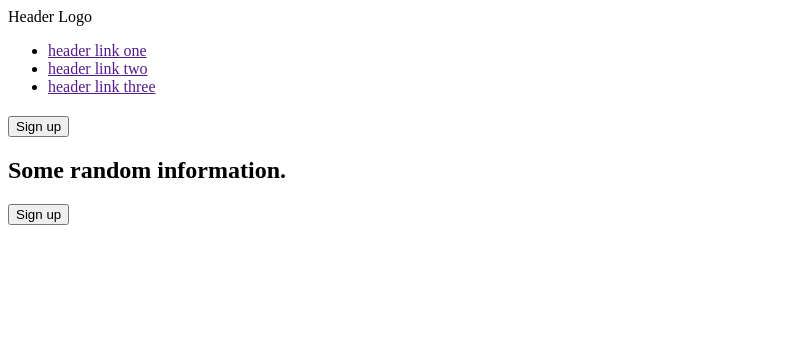
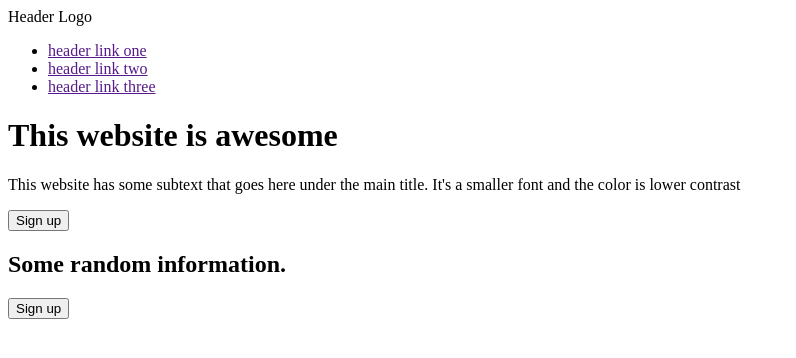
Before and after one commit to Cahil-C/Landing-Page, a plain HTML site: page index.html in a window 1280 px wide. Shown: the whole page, without its empty margins (0-796 px from the left). Drawn offline with Linux system fonts and the light colour scheme.

Commit message:
Replace h2 with h1, add content to h1 and p tag
Add content to h1 & p tag,
Inside the hero sign-up container

```diff
--- a/index.html
+++ b/index.html
@@ -27,13 +27,14 @@
             <div class="hero-content">
                 <div class="hero-sign-up">
                     <!-- Item 1 -->
-                     <h2>
-
-                     </h2>
+                     <h1>
+                        This website is awesome
+                     </h1>
 
                     <!-- Item 2 -->
                     <p>
-
+                        This website has some subtext that goes here under the main title.
+                        It's a smaller font and the color is lower contrast
                     </p>
 
                     <!-- Item 3: Sign-up button -->
```
